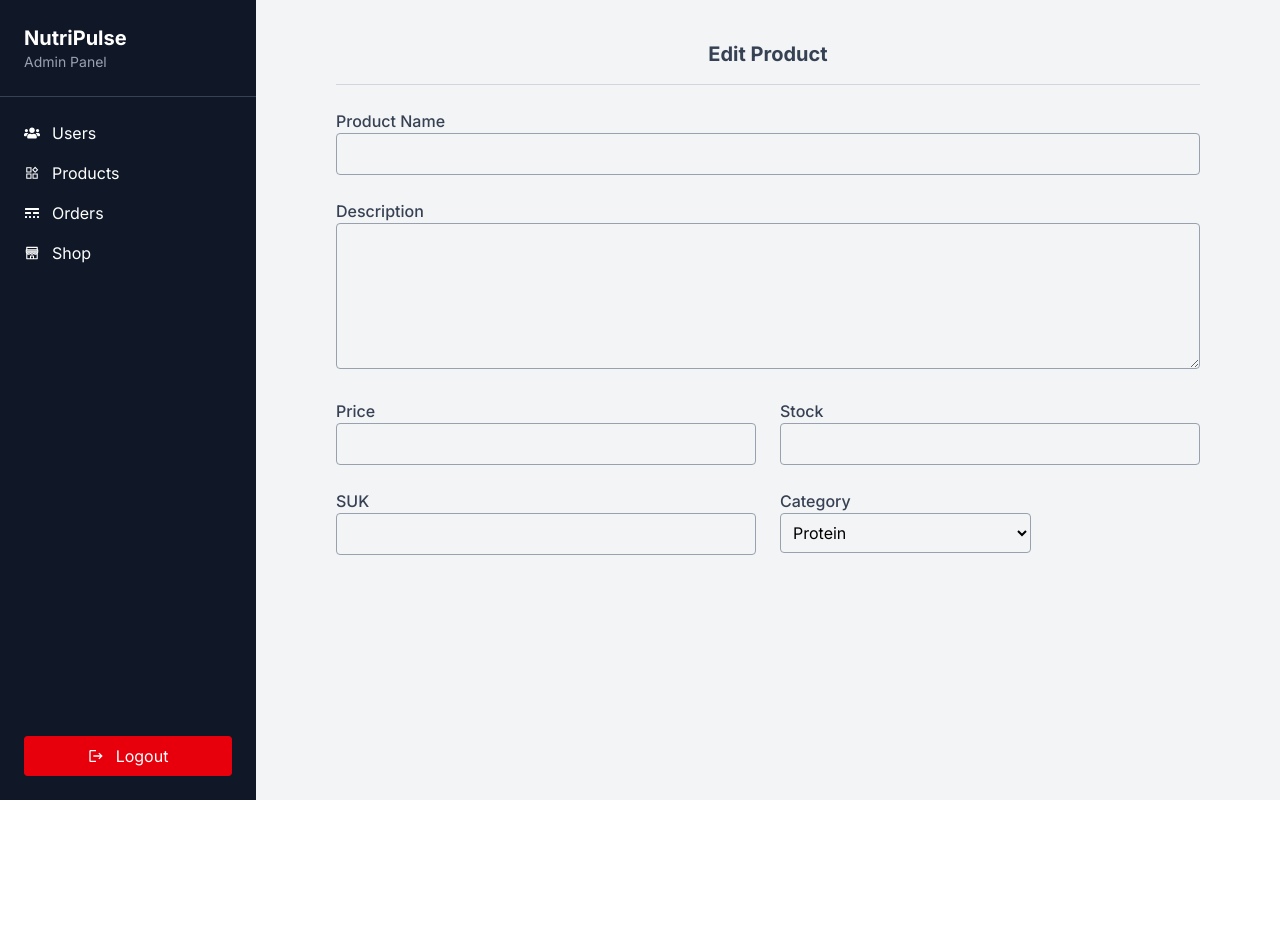
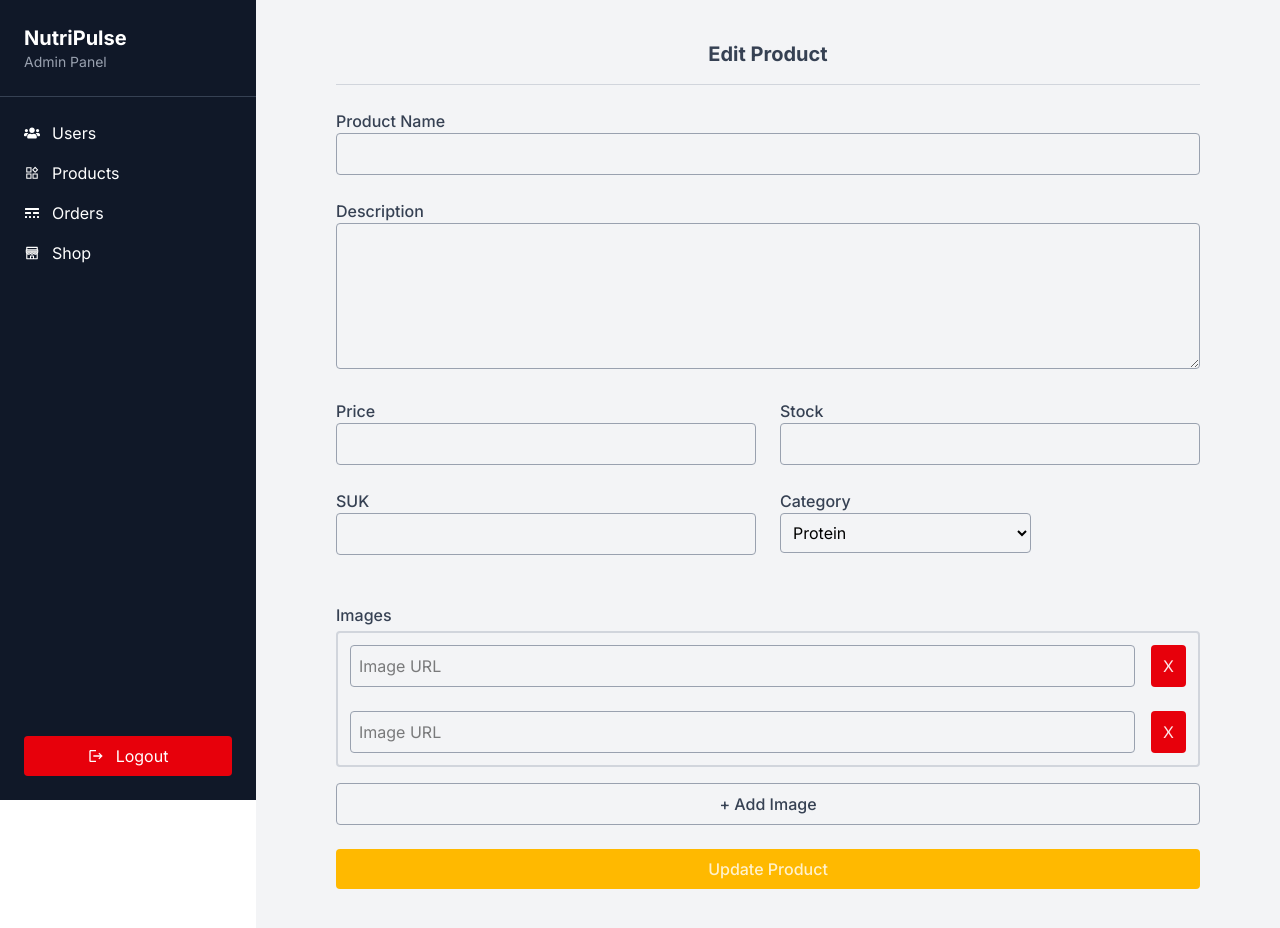
Before and after one commit to Itsme-Mingmar/E-commerce-, a React (Vite) app in the folder frontend/: page /admin/product/edit/1 in a window 1280 px wide. Shown: the top 928 px of the page. Before the commit the page ends 800 px from the top, so only its background shows below. Built offline with nearby package versions, Linux system fonts and the light colour scheme.

Commit message:
add image upload section in edit product page

```diff
--- a/frontend/src/components/Admin/EditProductPage.jsx
+++ b/frontend/src/components/Admin/EditProductPage.jsx
@@ -10,8 +10,7 @@ const EditProductPage = () => {
     category: "",
     images: [
       {
-        url: "",
-        alt: ""
+        url: ""
       }
     ]
   })
@@ -22,7 +21,7 @@ const EditProductPage = () => {
     })
   }
   return (
-    <div className='min-h-screen bg-gray-100 md:px-20 px-8 py-6'>
+    <div className='min-h-screen bg-gray-100 md:px-20 px-8 pt-6 pb-16'>
       <h1 className='flex justify-center font-bold text-gray-700 text-xl border-b border-gray-300 py-4 mb-6 '>Edit Product</h1>
       <div>
         <form >
@@ -85,7 +84,33 @@ const EditProductPage = () => {
               </select>
             </div>
           </div>
-
+          <p className='font-medium text-gray-700 mb-1'>Images</p>
+          <div className='border-2 border-gray-300 px-3 py-3 rounded mb-4'>
+            <div className='flex gap-4 mb-6'>
+              <input
+                type="text"
+                name='url'
+                placeholder='Image URL'
+                value={formData.images.url}
+                onChange={handleInput}
+                className='w-full p-2 border border-gray-400 rounded'
+              />
+              <button className='bg-red-600 rounded text-white/90 px-3 cursor-pointer'>X</button>
+            </div>
+            <div className='flex gap-4 '>
+              <input
+                type="text"
+                name='url'
+                placeholder='Image URL'
+                value={formData.images.url}
+                onChange={handleInput}
+                className='w-full p-2 border border-gray-400 rounded'
+              />
+              <button className='bg-red-600 rounded text-white/90 px-3 cursor-pointer'>X</button>
+            </div>
+          </div>
+          <button className='border border-gray-400 rounded hover:bg-gray-200 w-full py-2 text-gray-700 font-medium cursor-pointer mb-6'>+ Add Image</button>
+          <button className='text-white/80 bg-amber-400 hover:bg-amber-500 rounded w-full py-2 font-medium cursor-pointer'>Update Product</button>
         </form>
       </div>
     </div>
```
